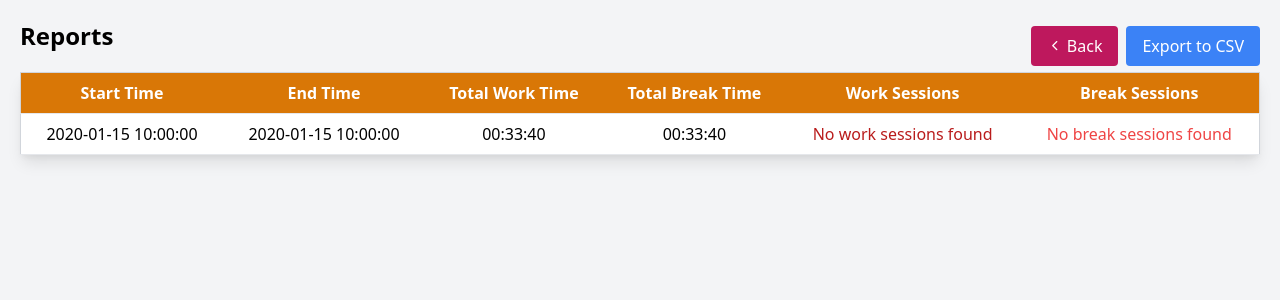
After one commit to absoftlab99/work-hours-tracker, a PHP site: page /view_reports.php in a window 1280 px wide. The commit adds this page. Shown: the top 300 px of the page. Run offline with PHP 8.4, Linux system fonts and the light colour scheme; tables that the repository leaves empty or names only in its code hold one stand-in row (values such as "Sample post"); some libraries are stand-ins or nearby versions.

Commit message:
completed

```diff
--- a/index.php
+++ b/index.php
@@ -65,6 +65,7 @@
                 <button id="exportCSV" class="bg-green-600 text-white px-4 py-2 rounded"><i class="ti ti-file-type-csv"></i> Export CSV</button>
                 <button id="exportImage" class="bg-purple-600 text-white px-4 py-2 rounded"><i class="ti ti-photo-down"></i> Export Image</button>
                 <button id="submitReportButton" class="bg-blue-700 text-white px-4 py-2 rounded"><i class="ti ti-send"></i> Submit Report</button>
+                <a href="/clock/view_reports.php" id="" class="bg-pink-700 text-white px-4 py-2 rounded"><i class="ti ti-eye-check"></i> View Reports</a>
             </div>
         </div>
     </div>
--- /dev/null
+++ b/view_reports.php
@@ -0,0 +1,164 @@
+<?php
+// Database connection details
+$servername = getenv('DB_SERVER') ?: "localhost";
+$username = getenv('DB_USERNAME') ?: "root";
+$password = getenv('DB_PASSWORD') ?: "";
+$dbname = getenv('DB_NAME') ?: "time_tracker";
+
+// Create connection
+$conn = new mysqli($servername, $username, $password, $dbname);
+
+// Check connection
+if ($conn->connect_error) {
+    die("Connection failed: " . $conn->connect_error);
+}
+
+// Function to format seconds into HH:MM:SS
+function formatTime($seconds)
+{
+    $hours = floor($seconds / 3600);
+    $minutes = floor(($seconds % 3600) / 60);
+    $sec = $seconds % 60; // Get the remaining seconds
+    return sprintf("%02d:%02d:%02d", $hours, $minutes, $sec); // Format as HH:MM:SS
+}
+
+// Handle CSV export
+if (isset($_POST['export_csv'])) {
+    $sql = "SELECT * FROM reports"; // Adjust to your actual table name
+    $result = $conn->query($sql);
+
+    header('Content-Type: text/csv');
+    header('Content-Disposition: attachment; filename="reports.csv"');
+
+    $output = fopen('php://output', 'w');
+
+    fputcsv($output, ['Start Time', 'End Time', 'Total Work Time', 'Total Break Time', 'Work Sessions', 'Break Sessions']);
+
+    while ($row = $result->fetch_assoc()) {
+        fputcsv($output, [
+            $row['start_time'],
+            $row['end_time'],
+            formatTime($row['total_work_time']),
+            formatTime($row['total_break_time']),
+            json_encode($row['work_sessions']),
+            json_encode($row['break_sessions']),
+        ]);
+    }
+
+    fclose($output);
+    exit();
+}
+
+// Fetch reports from the database
+$sql = "SELECT * FROM reports"; // Adjust to your actual table name
+$result = $conn->query($sql);
+?>
+
+<!DOCTYPE html>
+<html lang="en">
+
+<head>
+    <meta charset="UTF-8">
+    <meta name="viewport" content="width=device-width, initial-scale=1.0">
+    <title>Reports</title>
+    <link href="https://cdn.jsdelivr.net/npm/tailwindcss@2.0.0/dist/tailwind.min.css" rel="stylesheet">
+    <link rel="stylesheet" href="https://cdn.jsdelivr.net/npm/@tabler/icons-webfont@latest/dist/tabler-icons.min.css" />
+    <script src="https://cdnjs.cloudflare.com/ajax/libs/html2canvas/1.4.1/html2canvas.min.js"></script>
+</head>
+
+<body id="full_table_report" class="bg-gray-100 p-5">
+    <div class="container mx-auto">
+        <div class="flex justify-between items-center">
+            <h1 class="text-2xl font-bold mb-5">Reports</h1>
+            <div class="flex gap-2">
+                <a href="/clock" id="" class="bg-pink-700 text-white px-4 py-2 rounded"><i class="ti ti-chevron-left"></i> Back</a>
+                <form method="post">
+                    <button type="submit" name="export_csv" class="bg-blue-500 text-white px-4 py-2 rounded">Export to CSV</button>
+                </form>
+            </div>
+        </div>
+        <table class="min-w-full bg-white border border-gray-300 shadow-lg mb-5 text-center">
+            <thead class="bg-yellow-600 text-white">
+                <tr>
+                    <th class="py-2 px-4 border-b">Start Time</th>
+                    <th class="py-2 px-4 border-b">End Time</th>
+                    <th class="py-2 px-4 border-b">Total Work Time</th>
+                    <th class="py-2 px-4 border-b">Total Break Time</th>
+                    <th class="py-2 px-4 border-b">Work Sessions</th>
+                    <th class="py-2 px-4 border-b">Break Sessions</th>
+                </tr>
+            </thead>
+            <tbody>
+                <?php if ($result->num_rows > 0): ?>
+                    <?php while ($row = $result->fetch_assoc()): ?>
+                        <tr>
+                            <td class="py-2 px-4 border-b"><?php echo htmlspecialchars($row['start_time']); ?></td>
+                            <td class="py-2 px-4 border-b"><?php echo htmlspecialchars($row['end_time']); ?></td>
+                            <td class="py-2 px-4 border-b"><?php echo htmlspecialchars(formatTime($row['total_work_time'])); ?></td>
+                            <td class="py-2 px-4 border-b"><?php echo htmlspecialchars(formatTime($row['total_break_time'])); ?></td>
+                            <td class="py-2 px-4 border-b">
+                                <div class="">
+                                    <?php
+                                    $workSessions = json_decode($row['work_sessions'], true);
+                                    if (is_array($workSessions) && !empty($workSessions)): ?>
+                                        <?php foreach ($workSessions as $session): ?>
+                                            <p>
+                                                <?php
+                                                // Extract and display only the time part
+                                                if (isset($session['start']) && isset($session['end'])) {
+                                                    $startTime = date("h:i A", strtotime($session['start'])); // Extract time in 12-hour format
+                                                    $endTime = date("h:i A", strtotime($session['end'])); // Extract time in 12-hour format
+                                                    echo "Start: " . htmlspecialchars($startTime) . " - End: " . htmlspecialchars($endTime);
+                                                } else {
+                                                    echo "Invalid work session data";
+                                                }
+                                                ?>
+                                            </p>
+                                        <?php endforeach; ?>
+                                    <?php else: ?>
+                                        <p class="text-red-700">No work sessions found</p>
+                                    <?php endif; ?>
+                                </div>
+                            </td>
+                            <td class="py-2 px-4 border-b">
+                                <div class="">
+                                    <?php
+                                    $breakSessions = json_decode($row['break_sessions'], true);
+                                    if (is_array($breakSessions) && !empty($breakSessions)): ?>
+                                        <?php foreach ($breakSessions as $session): ?>
+                                            <p>
+                                                <?php
+                                                // Extract and display only the time part for break sessions
+                                                if (isset($session['start']) && isset($session['end'])) {
+                                                    $startTime = date("h:i A", strtotime($session['start'])); // Extract time in 12-hour format
+                                                    $endTime = date("h:i A", strtotime($session['end'])); // Extract time in 12-hour format
+                                                    echo "Start: " . htmlspecialchars($startTime) . " - End: " . htmlspecialchars($endTime);
+                                                } else {
+                                                    echo "Invalid break session data";
+                                                }
+                                                ?>
+                                            </p>
+                                        <?php endforeach; ?>
+                                    <?php else: ?>
+                                        <p class="text-red-500">No break sessions found</p>
+                                    <?php endif; ?>
+                                </div>
+                            </td>
+                        </tr>
+                    <?php endwhile; ?>
+                <?php else: ?>
+                    <tr>
+                        <td colspan="6" class="py-2 px-4 border-b text-center">No reports found</td>
+                    </tr>
+                <?php endif; ?>
+            </tbody>
+        </table>
+    </div>
+</body>
+
+</html>
+
+<?php
+// Close the database connection
+$conn->close();
+?>
```
Also changed, not shown: export_report.js (added, +22 -0 lines), save_report.php (+4 -4 lines), 1 other file.
